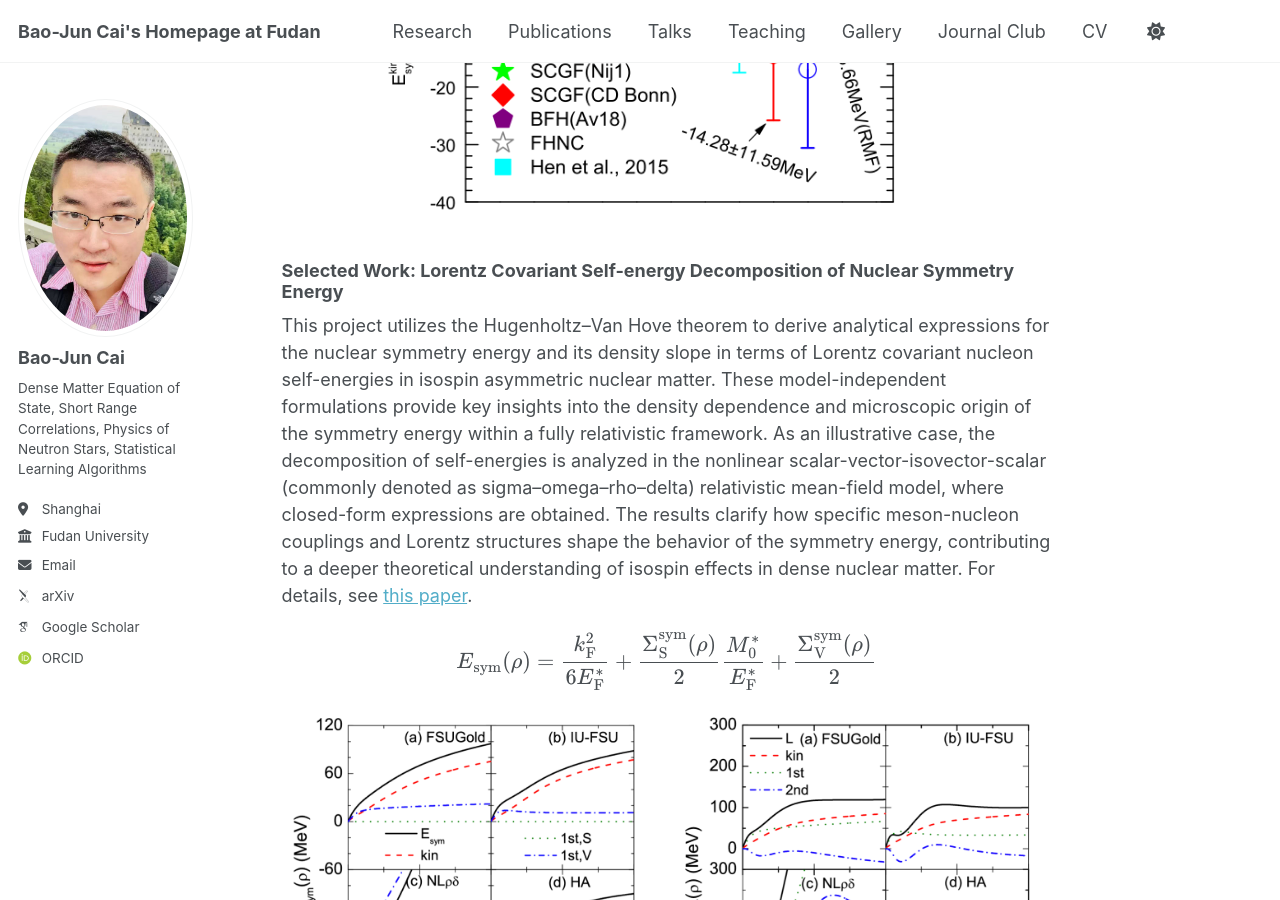
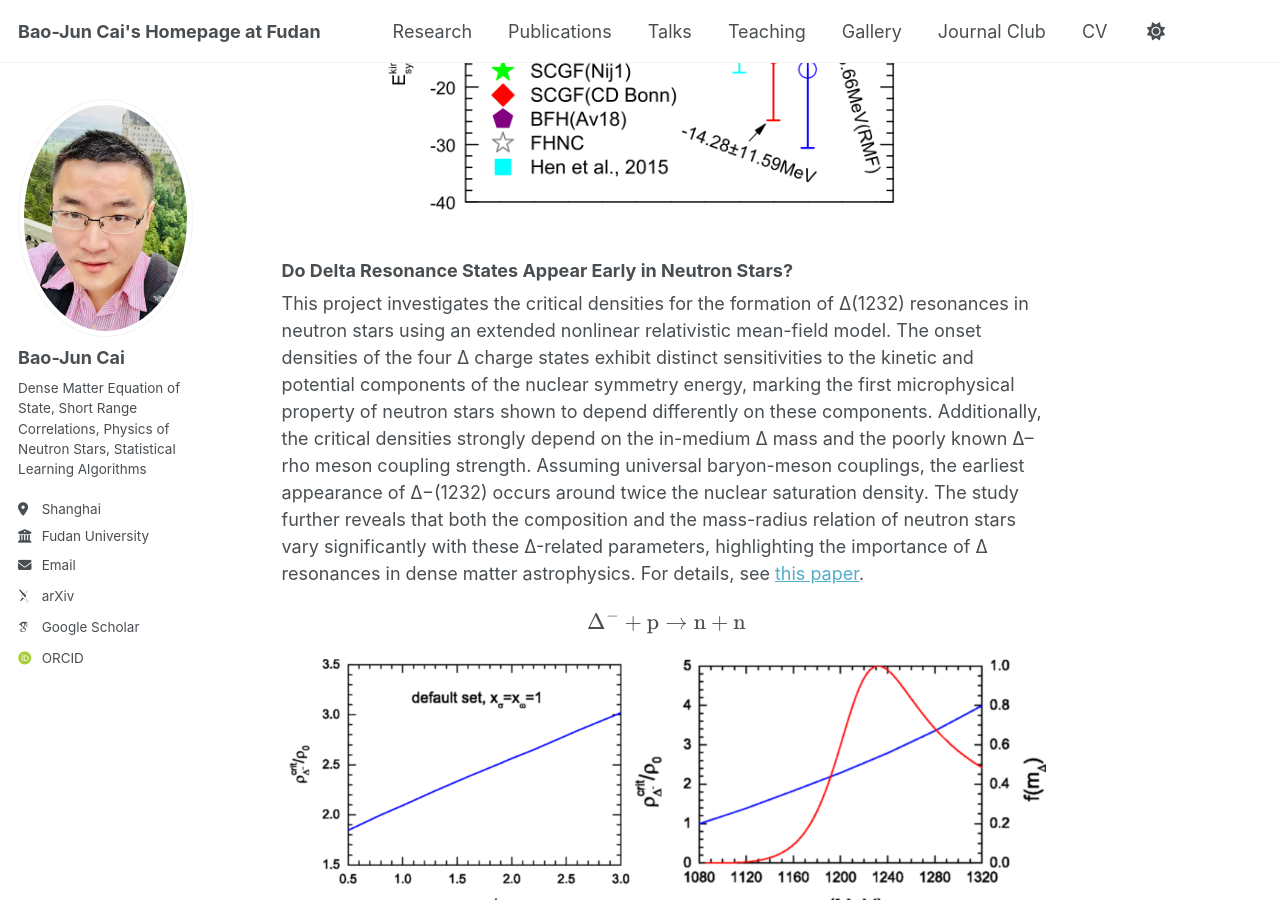
Before and after one commit to bjcai-phys/bjcai-phys.github.io, a Jekyll site: the page built from _pages/pubs.md, in a window 1280 px wide and 900 px high, scrolled down 8200 px. Built offline with Jekyll 4.4.1, drawn with Linux system fonts in a browser that asks for light colours; some web fonts are replaced; some of the changed text lies outside the part shown.

Commit message:
Update pubs.md

```diff
--- a/_pages/pubs.md
+++ b/_pages/pubs.md
@@ -89,6 +89,15 @@ $$E^{\textrm{kin}}(\rho,\delta)=\frac{1}{\rho}\underbrace{\frac{2}{(2\pi)^3}\sum
 
 ![](https://bjcai-phys.github.io/images/w-SRCE4.png){:width="100%"}
 
+### Do Delta Resonance States Appear Early in Neutron Stars?
+
+This project investigates the critical densities for the formation of Δ(1232) resonances in neutron stars using an extended nonlinear relativistic mean-field model. The onset densities of the four Δ charge states exhibit distinct sensitivities to the kinetic and potential components of the nuclear symmetry energy, marking the first microphysical property of neutron stars shown to depend differently on these components. Additionally, the critical densities strongly depend on the in-medium Δ mass and the poorly known Δ–rho meson coupling strength. Assuming universal baryon-meson couplings, the earliest appearance of Δ−(1232) occurs around twice the nuclear saturation density. The study further reveals that both the composition and the mass-radius relation of neutron stars vary significantly with these Δ-related parameters, highlighting the importance of Δ resonances in dense matter astrophysics. For details, see <a href="https://journals.aps.org/prc/abstract/10.1103/PhysRevC.92.015802" target="_blank">this paper</a>.
+
+$$\Delta^-+\rm{p}\to\rm{n}+\rm{n}$$
+
+![](https://bjcai-phys.github.io/images/w-Delta.png){:width="100%"}
+
+
 
 
 ### Selected Work: Lorentz Covariant Self-energy Decomposition of Nuclear Symmetry Energy
```
Also changed, not shown: other parts of _pages/pubs.md (+1 -1 lines).
